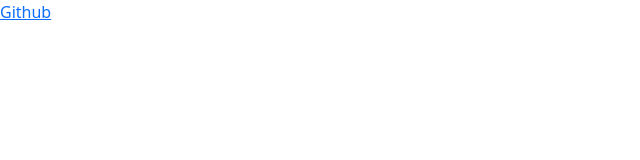
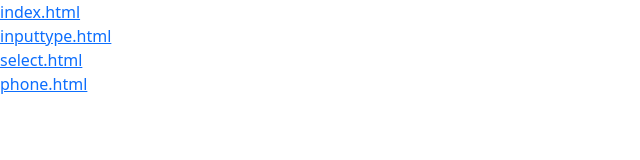
Before and after one commit to Boyyyi0115/web1, a plain HTML site: page index.html in a window 1280 px wide. Shown: the whole page, without its empty margins (0-640 px from the left). Drawn offline with nearby package versions, Linux system fonts and the light colour scheme.

Commit message:
Add files via upload

```diff
--- a/index.html
+++ b/index.html
@@ -9,6 +9,12 @@
 </head>
 
 <body>
-   <a href="https://boyyyi0115.github.io/web1/">Github</a>
+   <a href="https://github.com/Boyyyi0115/web1/blob/main/form.html">index.html</a>
+   <br>
+   <a href="https://github.com/Boyyyi0115/web1/blob/main/inputtype.html">inputtype.html</a>
+   <br>
+   <a href="https://github.com/Boyyyi0115/web1/blob/main/select.html">select.html</a>
+   <br>
+   <a href="https://github.com/Boyyyi0115/web1/blob/main/phone.html">phone.html</a>
 </body>
 </html>
```
